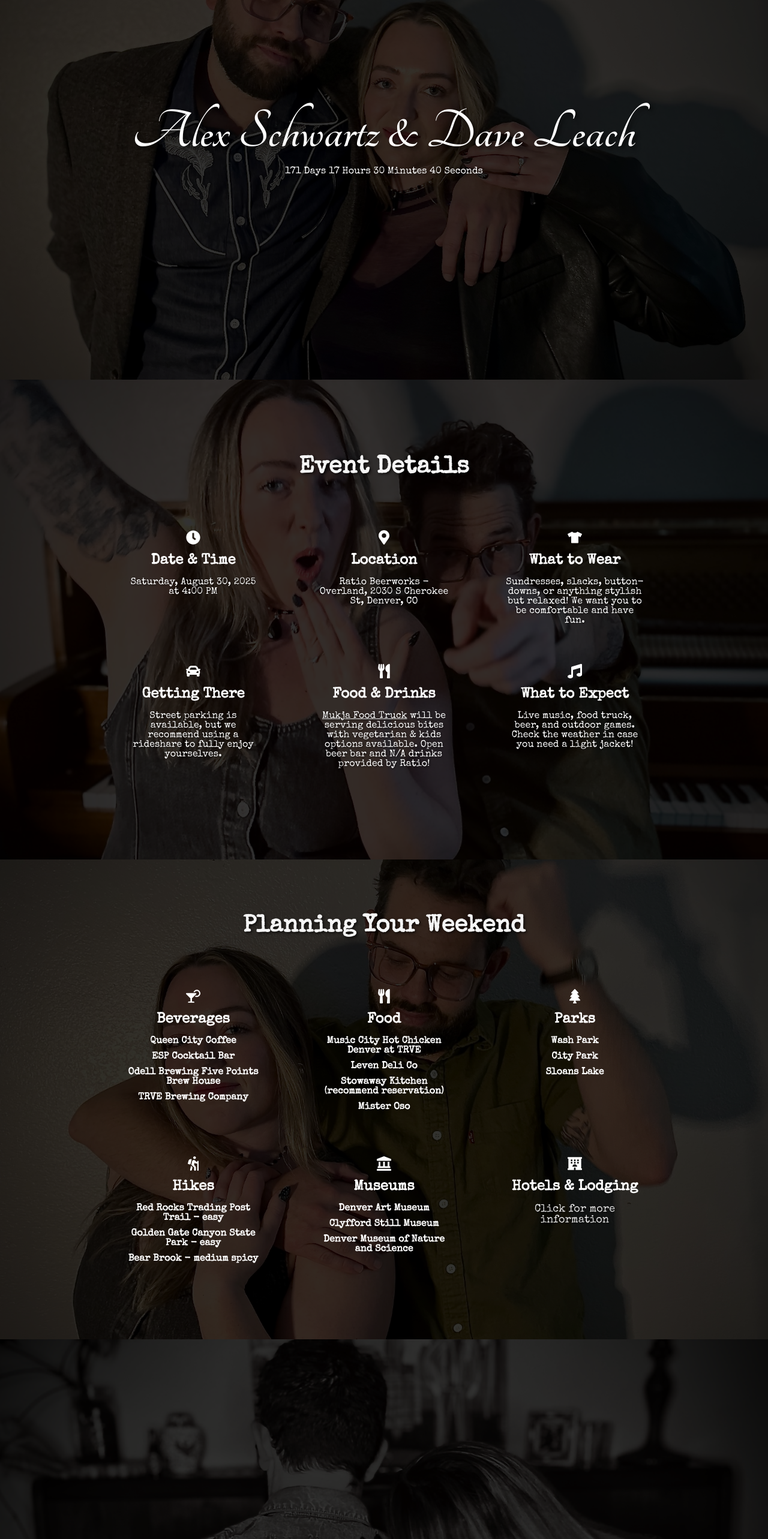
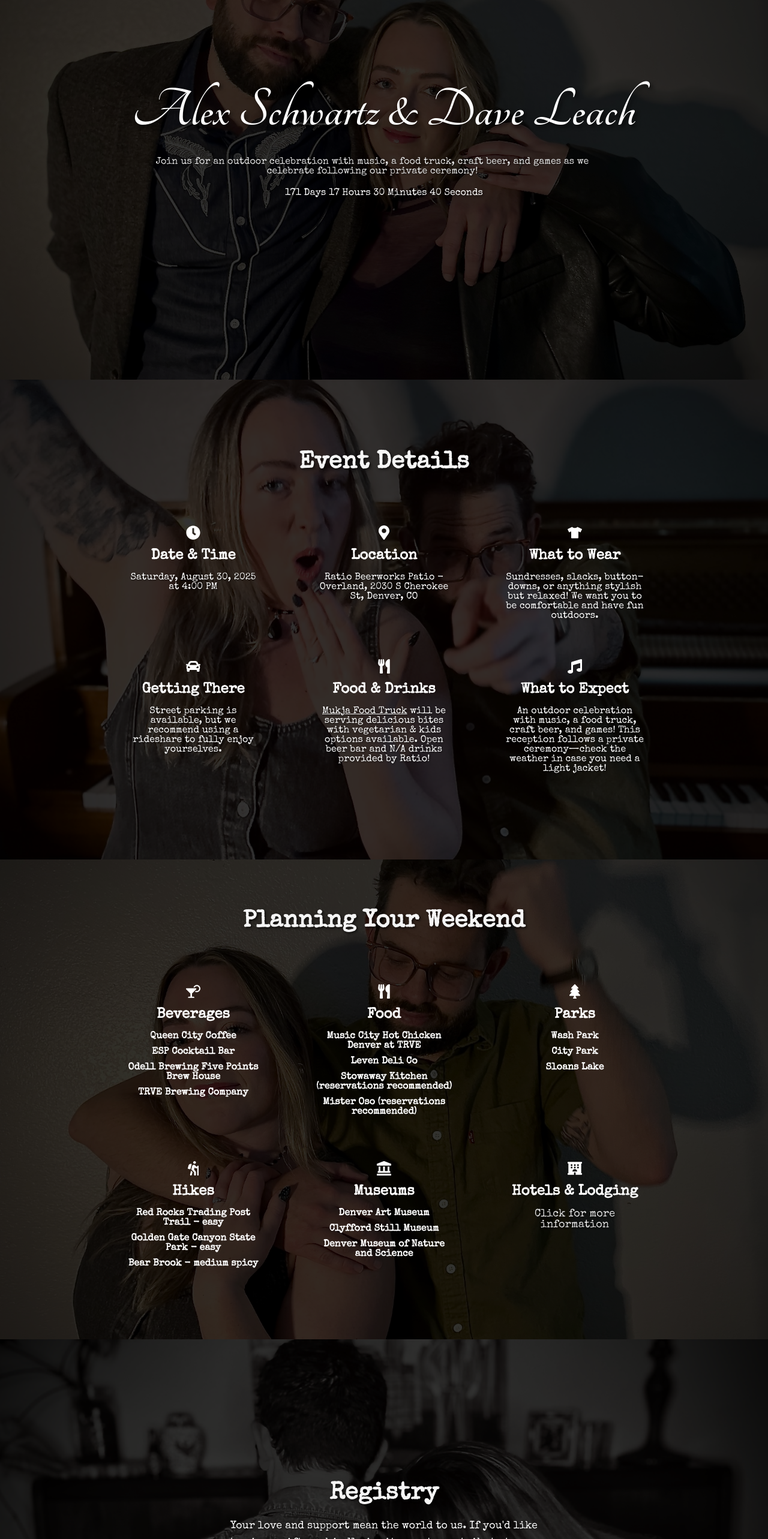
Before and after one commit to davidleach724/alex-and-dave, a React (Create React App) app: page / in a window 1280 px wide. Shown: the part 167-2733 px from the top of the page at 60% size. Built offline with nearby package versions, Linux system fonts and the light colour scheme.

Commit message:
Add registry section

```diff
--- a/src/App.css
+++ b/src/App.css
@@ -171,6 +171,15 @@ body {
   font-size: 6rem;
   font-weight: 700;
   text-shadow: 4px 4px 6px rgba(0, 0, 0, 0.6);
+}
+
+.hero-description {
+  padding-top: 3rem;
+  padding: 20px;
+  max-width: 800px;
+  font-family: "Special Elite", cursive;
+  font-size: 1rem;
+  text-shadow: 2px 2px 4px rgba(0, 0, 0, 0.6);
 }
 
 /* Countdown Timer */
@@ -557,3 +566,54 @@ button:hover {
   padding: 0; /* Removes default padding */
   margin: 0; /* Removes default margin */
 }
+
+.registry-section {
+  text-align: center;
+  max-width: 600px;
+  margin: 0 auto;
+  padding: 2rem;
+}
+
+.registry-message {
+  font-size: 1.1rem;
+  line-height: 1.6;
+  color: #ffffff;
+  margin-bottom: 1.5rem;
+}
+
+.registry-links {
+  display: grid;
+  grid-template-columns: 1fr;
+  gap: 0.75rem;
+  justify-items: center;
+  width: 100%;
+}
+
+/* Adjust to 2x2 layout on larger screens */
+@media (min-width: 600px) {
+  .registry-links {
+    grid-template-columns: repeat(2, 1fr);
+    max-width: 400px;
+    margin: 0 auto;
+  }
+}
+
+.registry-button {
+  display: inline-block;
+  background-color: white;
+  color: #333;
+  padding: 0.75rem 1.5rem;
+  font-size: 1rem;
+  font-weight: bold;
+  text-decoration: none;
+  border: 2px solid #333;
+  border-radius: 25px;
+  transition: all 0.3s ease-in-out;
+  width: 100%;
+  text-align: center;
+}
+
+.registry-button:hover {
+  background-color: #333;
+  color: white;
+}
--- a/src/App.js
+++ b/src/App.js
@@ -152,6 +152,9 @@ const App = () => {
         <div className="hero-content">
           <h1>Alex Schwartz & Dave Leach</h1>
           <div className="countdown">
+            <div className="hero-description">
+              <p>Join us for an outdoor celebration with music, a food truck, craft beer, and games as we celebrate following our private ceremony!</p>
+            </div>
             <Countdown
               date={new Date("2025-08-30T16:00:00-06:00")}
               renderer={renderer}
@@ -174,13 +177,31 @@ const App = () => {
         </section>
       </div>
 
-      {/* Registry Section */}
-      <div className="parallax-section" id="registry-section">
-        <section>
-          <h2>Registry</h2>
-          <p>Coming soon...</p>
-        </section>
-      </div>
+{/* Registry Section */}
+<div className="parallax-section" id="registry-section">
+  <section className="registry-section">
+    <h2>Registry</h2>
+    <p className="registry-message">
+      Your love and support mean the world to us. If you'd like to give a gift, we kindly invite you to contribute to our future together. You can do so through Venmo, PayPal, Zelle, or CashApp. We appreciate your kindness and generosity as we begin this new chapter.
+    </p>
+    <div className="registry-links">
+      <a href="YOUR_VENMO_LINK" target="_blank" rel="noopener noreferrer" className="registry-button">
+        Venmo
+      </a>
+      <a href="YOUR_PAYPAL_LINK" target="_blank" rel="noopener noreferrer" className="registry-button">
+        PayPal
+      </a>
+      <a href="YOUR_ZELLE_LINK" target="_blank" rel="noopener noreferrer" className="registry-button">
+        Zelle
+      </a>
+      <a href="YOUR_CASHAPP_LINK" target="_blank" rel="noopener noreferrer" className="registry-button">
+        CashApp
+      </a>
+    </div>
+  </section>
+</div>
+
+
 
       {/* RSVP Section */}
       <div className="parallax-section" id="rsvp-section">
--- a/src/components/EventDetails.js
+++ b/src/components/EventDetails.js
@@ -17,13 +17,13 @@ const eventDetails = [
   {
     icon: <FaMapMarkerAlt size={24} />,
     title: "Location",
-    content: "Ratio Beerworks - Overland, 2030 S Cherokee St, Denver, CO",
+    content: "Ratio Beerworks Patio - Overland, 2030 S Cherokee St, Denver, CO",
   },
   {
     icon: <FaTshirt size={24} />,
     title: "What to Wear",
     content:
-      "Sundresses, slacks, button-downs, or anything stylish but relaxed! We want you to be comfortable and have fun.",
+      "Sundresses, slacks, button-downs, or anything stylish but relaxed! We want you to be comfortable and have fun outdoors.",
   },
   {
     icon: <FaCar size={24} />,
@@ -47,7 +47,7 @@ const eventDetails = [
     icon: <FaMusic size={24} />,
     title: "What to Expect",
     content:
-      "Live music, food truck, beer, and outdoor games. Check the weather in case you need a light jacket!",
+      "An outdoor celebration with music, a food truck, craft beer, and games! This reception follows a private ceremony—check the weather in case you need a light jacket!",
   },
 ];
 
--- a/src/components/PlanningYourWeekend.js
+++ b/src/components/PlanningYourWeekend.js
@@ -104,7 +104,7 @@ export default function PlanningYourWeekend() {
               target="_blank"
               rel="noopener noreferrer"
             >
-              Stowaway Kitchen (recommend reservation)
+              Stowaway Kitchen (reservations recommended)
             </a>
           </li>
           <li>
@@ -113,7 +113,7 @@ export default function PlanningYourWeekend() {
               target="_blank"
               rel="noopener noreferrer"
             >
-              Mister Oso
+              Mister Oso (reservations recommended)
             </a>
           </li>
         </ul>
```
